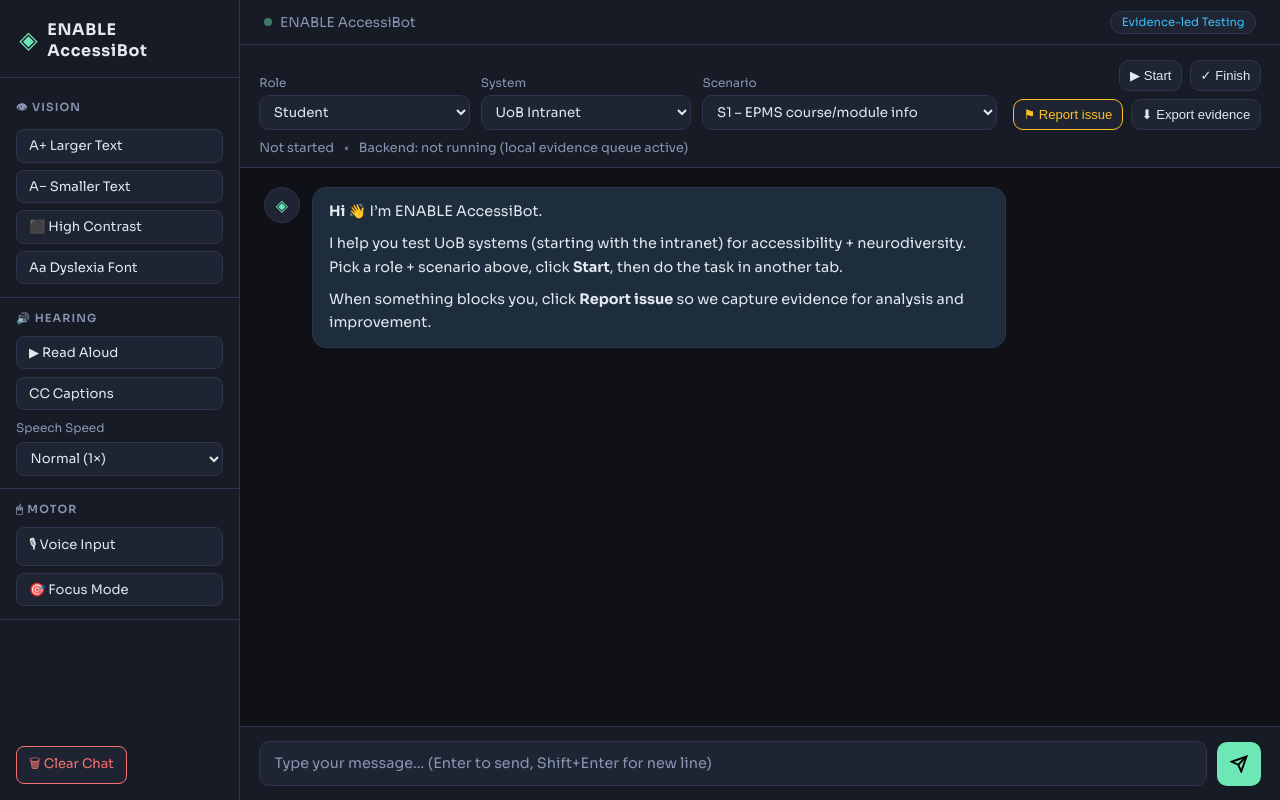
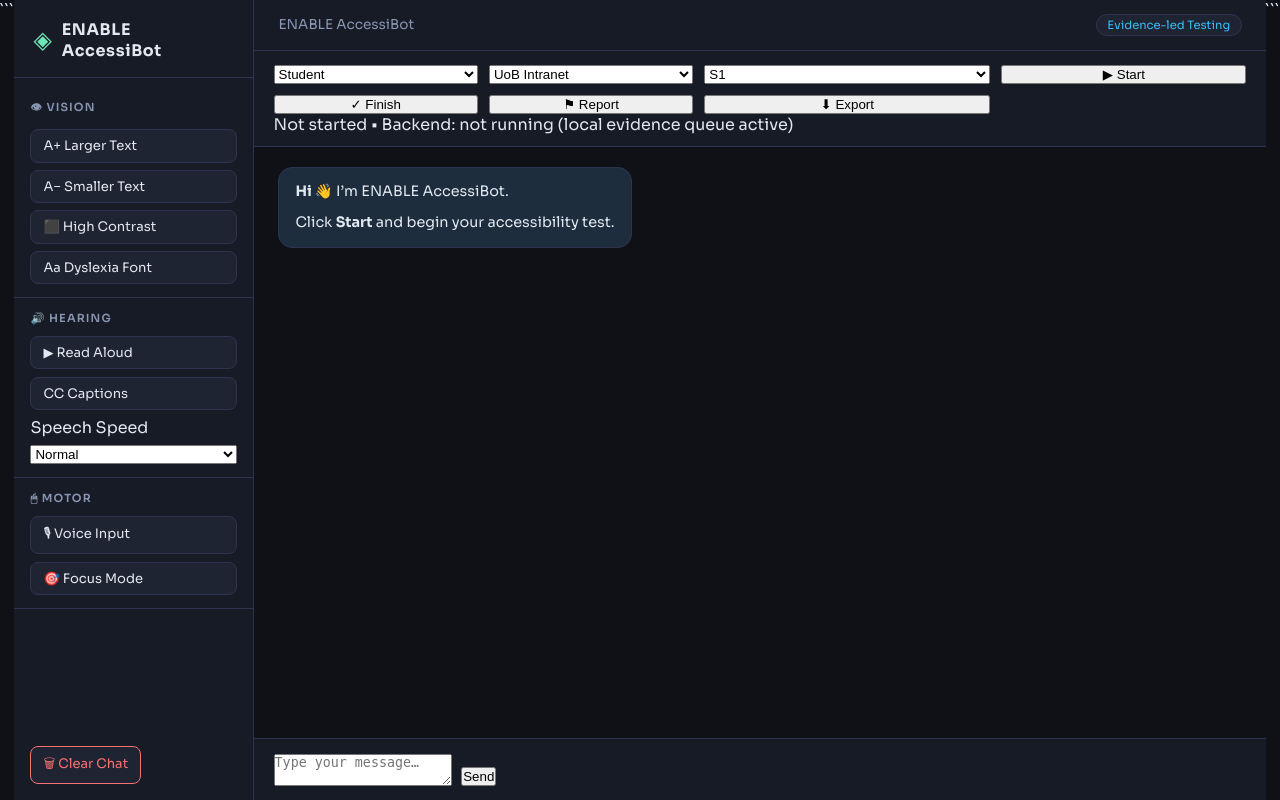
Before and after one commit to Jamal-Shah-Gabar/T-34-ENABLE, a Flask app: page / in a window 1280 px wide. Run offline with Flask 3, Linux system fonts and the light colour scheme.

Commit message:
Update index.html
updated

````diff
--- a/templates/index.html
+++ b/templates/index.html
@@ -1,10 +1,15 @@
 <!DOCTYPE html>
+
 <html lang="en">
 <head>
   <meta charset="UTF-8" />
   <meta name="viewport" content="width=device-width, initial-scale=1.0"/>
   <title>ENABLE AccessiBot – Evidence-led Testing Tool</title>
-  <link rel="stylesheet" href="style.css" />
+
+  <!-- ✅ FIXED: Flask static path -->
+
+  <link rel="stylesheet" href="{{ url_for('static', filename='style.css') }}" />
+
   <link href="https://fonts.googleapis.com/css2?family=Sora:wght@300;400;600;700&family=JetBrains+Mono:wght@400;500&display=swap" rel="stylesheet"/>
 </head>
 <body>
@@ -13,6 +18,7 @@
 
   <div class="app-shell" role="main">
 
+```
 <!-- ── SIDEBAR ── -->
 <aside class="sidebar" aria-label="Accessibility Controls">
   <div class="sidebar-brand">
@@ -20,211 +26,140 @@
     <span class="brand-name">ENABLE AccessiBot</span>
   </div>
 
-      <section class="control-group" aria-labelledby="vision-label">
-        <h2 id="vision-label" class="group-title">👁 Vision</h2>
-        <button class="ctrl-btn" id="btn-zoom-in"   aria-label="Increase text size">A+ Larger Text</button>
-        <button class="ctrl-btn" id="btn-zoom-out"  aria-label="Decrease text size">A− Smaller Text</button>
-        <button class="ctrl-btn" id="btn-contrast"  aria-label="Toggle high contrast mode">⬛ High Contrast</button>
-        <button class="ctrl-btn" id="btn-dyslexia"  aria-label="Toggle dyslexia-friendly font">Aa Dyslexia Font</button>
+  <section class="control-group">
+    <h2 class="group-title">👁 Vision</h2>
+    <button class="ctrl-btn" id="btn-zoom-in">A+ Larger Text</button>
+    <button class="ctrl-btn" id="btn-zoom-out">A− Smaller Text</button>
+    <button class="ctrl-btn" id="btn-contrast">⬛ High Contrast</button>
+    <button class="ctrl-btn" id="btn-dyslexia">Aa Dyslexia Font</button>
   </section>
 
-      <section class="control-group" aria-labelledby="hearing-label">
-        <h2 id="hearing-label" class="group-title">🔊 Hearing</h2>
-        <button class="ctrl-btn" id="btn-tts"       aria-label="Toggle text-to-speech for responses">▶ Read Aloud</button>
-        <button class="ctrl-btn" id="btn-captions"  aria-label="Toggle closed captions">CC Captions</button>
-        <label class="ctrl-label" for="speed-select">Speech Speed</label>
-        <select id="speed-select" class="ctrl-select" aria-label="Speech speed">
-          <option value="0.75">Slow (0.75×)</option>
-          <option value="1" selected>Normal (1×)</option>
-          <option value="1.5">Fast (1.5×)</option>
+  <section class="control-group">
+    <h2 class="group-title">🔊 Hearing</h2>
+    <button class="ctrl-btn" id="btn-tts">▶ Read Aloud</button>
+    <button class="ctrl-btn" id="btn-captions">CC Captions</button>
+    <label for="speed-select">Speech Speed</label>
+    <select id="speed-select">
+      <option value="0.75">Slow</option>
+      <option value="1" selected>Normal</option>
+      <option value="1.5">Fast</option>
     </select>
   </section>
 
-      <section class="control-group" aria-labelledby="motor-label">
-        <h2 id="motor-label" class="group-title">🖱 Motor</h2>
-        <button class="ctrl-btn" id="btn-stt"       aria-label="Start voice input / speech-to-text">🎙 Voice Input</button>
-        <button class="ctrl-btn" id="btn-focus"     aria-label="Toggle focus mode for reduced distractions">🎯 Focus Mode</button>
+  <section class="control-group">
+    <h2 class="group-title">🖱 Motor</h2>
+    <button class="ctrl-btn" id="btn-stt">🎙 Voice Input</button>
+    <button class="ctrl-btn" id="btn-focus">🎯 Focus Mode</button>
   </section>
 
   <div class="sidebar-footer">
-        <button class="ctrl-btn danger" id="btn-clear" aria-label="Clear conversation history">🗑 Clear Chat</button>
+    <button class="ctrl-btn danger" id="btn-clear">🗑 Clear Chat</button>
   </div>
 </aside>
 
 <!-- ── CHAT PANEL ── -->
 <div class="chat-panel">
 
-      <header class="chat-header" role="banner">
-        <div class="header-left">
-          <div class="status-dot" aria-hidden="true"></div>
+  <header class="chat-header">
+    <div>
       <span id="status-text">ENABLE AccessiBot</span>
     </div>
-        <div class="header-right">
     <span class="tag">Evidence-led Testing</span>
-        </div>
   </header>
 
-      <!-- Session / Task Bar -->
-      <div class="session-bar" role="region" aria-label="Test session controls">
+  <!-- Session Bar -->
+  <div class="session-bar">
     <div class="session-grid">
 
-          <div class="session-field">
-            <label for="role-select">Role</label>
       <select id="role-select">
         <option value="Student" selected>Student</option>
         <option value="Teaching Staff">Teaching Staff</option>
         <option value="IT Staff">IT Staff</option>
-              <option value="Other">Other</option>
       </select>
-          </div>
 
-          <div class="session-field">
-            <label for="system-select">System</label>
       <select id="system-select">
         <option value="UoB Intranet" selected>UoB Intranet</option>
         <option value="UoB Website">UoB Website</option>
-              <option value="Other UoB system">Other UoB system</option>
       </select>
-          </div>
 
-          <div class="session-field">
-            <label for="scenario-select">Scenario</label>
       <select id="scenario-select">
-              <option value="S1" selected>S1 – EPMS course/module info</option>
-              <option value="S2">S2 – Search staff/contact page</option>
-              <option value="S3">S3 – Download document (PDF)</option>
-              <option value="S4">S4 – Navigation task (clarity)</option>
+        <option value="S1" selected>S1</option>
+        <option value="S2">S2</option>
+        <option value="S3">S3</option>
+        <option value="S4">S4</option>
       </select>
-          </div>
 
-          <div class="session-actions">
-            <button class="mini-btn" id="btn-start">▶ Start</button>
-            <button class="mini-btn" id="btn-finish">✓ Finish</button>
-            <button class="mini-btn warn" id="btn-report">⚑ Report issue</button>
-            <button class="mini-btn" id="btn-export">⬇ Export evidence</button>
-          </div>
+      <button id="btn-start">▶ Start</button>
+      <button id="btn-finish">✓ Finish</button>
+      <button id="btn-report">⚑ Report</button>
+      <button id="btn-export">⬇ Export</button>
 
     </div>
 
-        <div class="session-meta" aria-live="polite">
-          <span id="timer-text">Not started</span>
-          <span class="dot">•</span>
-          <span id="backend-text">Backend: checking…</span>
+    <div>
+      <span id="timer-text">Not started</span> •
+      <span id="backend-text">Checking…</span>
     </div>
   </div>
 
   <!-- Messages -->
-      <div
-        class="chat-messages"
-        id="chat-messages"
-        role="log"
-        aria-live="polite"
-        aria-label="Conversation"
-        tabindex="0"
-      >
-        <div class="message bot" data-sender="bot">
-          <div class="avatar" aria-hidden="true">◈</div>
+  <div id="chat-messages" class="chat-messages">
+    <div class="message bot">
       <div class="bubble">
         <p><strong>Hi 👋</strong> I’m ENABLE AccessiBot.</p>
-            <p>
-              I help you test UoB systems (starting with the intranet) for accessibility + neurodiversity.
-              Pick a role + scenario above, click <strong>Start</strong>, then do the task in another tab.
-            </p>
-            <p>
-              When something blocks you, click <strong>Report issue</strong> so we capture evidence for analysis and improvement.
-            </p>
+        <p>Click <strong>Start</strong> and begin your accessibility test.</p>
       </div>
     </div>
   </div>
 
-      <div id="caption-bar" class="caption-bar" aria-live="assertive" aria-label="Live captions" hidden></div>
+  <div id="caption-bar" hidden></div>
 
-      <!-- Input area -->
-      <div class="chat-input-area" role="form" aria-label="Send a message">
-        <textarea
-          id="chat-input"
-          class="chat-textarea"
-          placeholder="Type your message… (Enter to send, Shift+Enter for new line)"
-          rows="1"
-          aria-label="Message input"
-          aria-multiline="true"
-        ></textarea>
-        <button class="send-btn" id="btn-send" aria-label="Send message">
-          <svg viewBox="0 0 24 24" fill="none" stroke="currentColor" stroke-width="2.5" aria-hidden="true">
-            <line x1="22" y1="2" x2="11" y2="13"/>
-            <polygon points="22 2 15 22 11 13 2 9 22 2"/>
-          </svg>
-        </button>
+  <!-- Input -->
+  <div class="chat-input-area">
+    <textarea id="chat-input" placeholder="Type your message…"></textarea>
+    <button id="btn-send">Send</button>
   </div>
 
-    </div><!-- /chat-panel -->
-  </div><!-- /app-shell -->
+</div>
+```
 
-
-  <!-- Report Issue Modal -->
-  <div class="modal-backdrop" id="modal-backdrop" hidden></div>
-
-  <div class="modal" id="issue-modal" role="dialog" aria-modal="true" aria-labelledby="issue-title" hidden>
-    <div class="modal-head">
-      <h2 id="issue-title">Report an accessibility / neurodiversity issue</h2>
-      <button class="mini-btn" id="btn-close-modal" aria-label="Close">✕</button>
   </div>
 
-    <div class="modal-body">
-      <div class="form-row">
-        <label for="issue-url">Page URL (paste)</label>
-        <input id="issue-url" type="text" placeholder="https://..." />
+  <!-- Modal -->
+
+  <div id="modal-backdrop" hidden></div>
+
+  <div id="issue-modal" hidden>
+    <h2>Report Issue</h2>
+
+```
+<input id="issue-url" placeholder="URL" />
+<select id="issue-category">
+  <option>Vision</option>
+  <option>Hearing</option>
+  <option>Motor</option>
+  <option>Neurodiversity</option>
+</select>
+
+<select id="issue-severity">
+  <option>Minor</option>
+  <option>Major</option>
+  <option>Blocker</option>
+</select>
+
+<textarea id="issue-what" placeholder="What happened?"></textarea>
+<textarea id="issue-expected" placeholder="Expected?"></textarea>
+<textarea id="issue-suggestion" placeholder="Suggestion"></textarea>
+
+<button id="btn-submit-issue">Submit</button>
+<button id="btn-close-modal">Close</button>
+```
+
   </div>
 
-      <div class="form-row two">
-        <div>
-          <label for="issue-category">Category</label>
-          <select id="issue-category">
-            <option value="Vision" selected>Vision (zoom/contrast/colour)</option>
-            <option value="Hearing">Hearing (captions/transcript)</option>
-            <option value="Motor">Motor (keyboard/mouse/targets)</option>
-            <option value="Neurodiversity">Neurodiversity (clarity/overload)</option>
-            <option value="Other">Other</option>
-          </select>
-        </div>
+  <!-- ✅ FIXED: Flask static JS -->
 
-        <div>
-          <label for="issue-severity">Severity</label>
-          <select id="issue-severity">
-            <option value="Minor">Minor</option>
-            <option value="Major" selected>Major</option>
-            <option value="Blocker">Blocker (cannot complete task)</option>
-          </select>
-        </div>
-      </div>
+  <script src="{{ url_for('static', filename='script.js') }}"></script>
 
-      <div class="form-row">
-        <label for="issue-what">What happened?</label>
-        <textarea id="issue-what" rows="3" placeholder="Describe the barrier in plain language…"></textarea>
-      </div>
-
-      <div class="form-row">
-        <label for="issue-expected">What did you expect?</label>
-        <textarea id="issue-expected" rows="2" placeholder="What should have happened?"></textarea>
-      </div>
-
-      <div class="form-row">
-        <label for="issue-suggestion">Suggestion (optional)</label>
-        <textarea id="issue-suggestion" rows="2" placeholder="How could it be improved?"></textarea>
-      </div>
-
-      <div class="form-actions">
-        <button class="mini-btn warn" id="btn-submit-issue">Submit issue</button>
-      </div>
-
-      <p class="tiny-note">
-        This form is for evidence collection. It does not change the UoB intranet itself — it records barriers so we can analyse patterns
-        and propose improvements (ENABLE).
-      </p>
-    </div>
-  </div>
-
-
-  <script src="script.js"></script>
 </body>
 </html>
````
Lines whose indentation alone changed are shown as unchanged.
